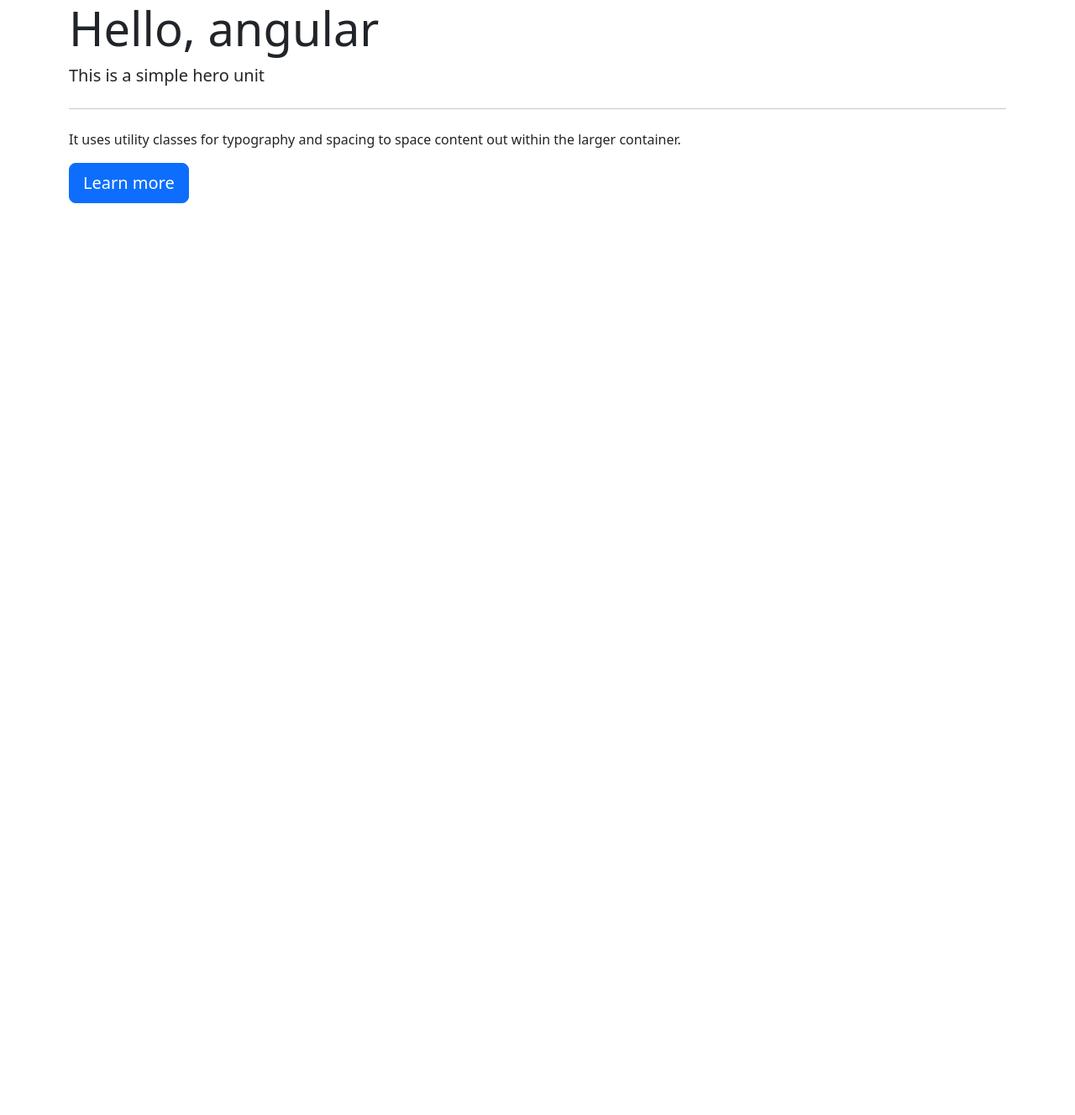
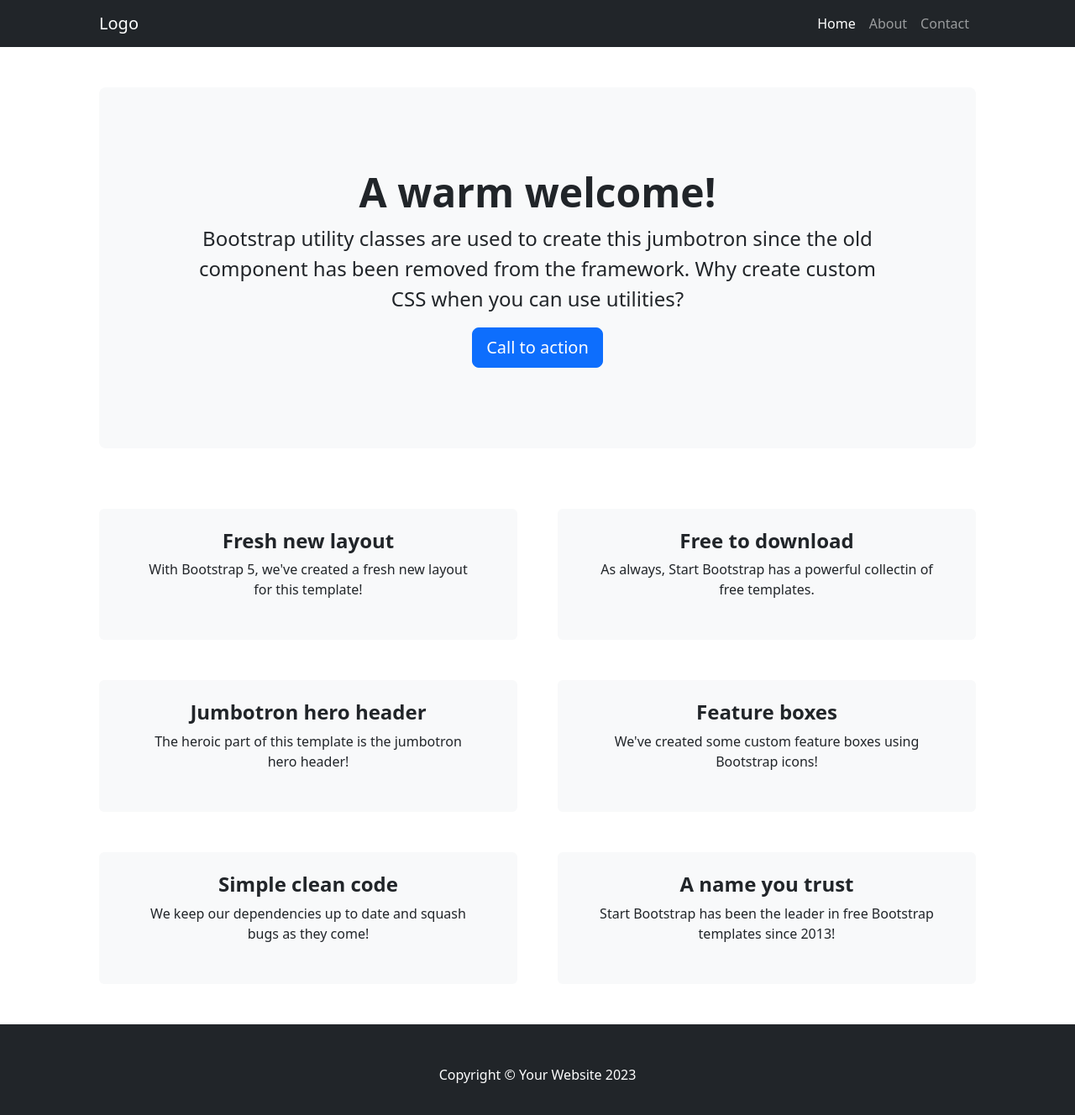
Before and after one commit to harikrishkk/angular-classes-intro, an Angular app: page / in a window 1280 px wide. Shown: the top 1328 px of the page at 84% size. Before the commit the page ends 800 px from the top, so only its background shows below. Built offline with nearby package versions, Linux system fonts and the light colour scheme.

Commit message:
commit 5: add starting bootstrap template code

```diff
--- a/src/app/app.component.html
+++ b/src/app/app.component.html
@@ -1,9 +1,101 @@
-<div class="container">
-  <div class="jumbotron">
-    <h1 class="display-4">Hello, angular</h1>
-    <p class="lead">This is a simple hero unit</p>
-    <hr class="my-4">
-    <p>It uses utility classes for typography and spacing to space content out within the larger container.</p>
-    <a class="btn btn-primary btn-lg" href="#" role="button">Learn more</a>
+<nav class="navbar navbar-expand-lg navbar-dark bg-dark">
+  <div class="container px-lg-5">
+    <a class="navbar-brand" href="#!">Logo</a>
+    <button class="navbar-toggler" type="button" data-bs-toggle="collapse" data-bs-target="#navbarSupportedContent"
+      aria-controls="navbarSupportedContent" aria-expanded="false" aria-label="Toggle navigation"><span
+        class="navbar-toggler-icon"></span></button>
+    <div class="collapse navbar-collapse" id="navbarSupportedContent">
+      <ul class="navbar-nav ms-auto mb-2 mb-lg-0">
+        <li class="nav-item"><a class="nav-link active" aria-current="page" href="#!">Home</a></li>
+        <li class="nav-item"><a class="nav-link" href="#!">About</a></li>
+        <li class="nav-item"><a class="nav-link" href="#!">Contact</a></li>
+      </ul>
+    </div>
   </div>
-</div>
+</nav>
+<!-- Header-->
+<header class="py-5">
+  <div class="container px-lg-5">
+    <div class="p-4 p-lg-5 bg-light rounded-3 text-center">
+      <div class="m-4 m-lg-5">
+        <h1 class="display-5 fw-bold">A warm welcome!</h1>
+        <p class="fs-4">Bootstrap utility classes are used to create this jumbotron since the old component has been
+          removed from the framework. Why create custom CSS when you can use utilities?</p>
+        <a class="btn btn-primary btn-lg" href="#!">Call to action</a>
+      </div>
+    </div>
+  </div>
+</header>
+<!-- Page Content-->
+<section class="pt-4">
+  <div class="container px-lg-5">
+    <!-- Page Features-->
+    <div class="row gx-lg-5">
+      <div class="col-lg-6 col-xxl-4 mb-5">
+        <div class="card bg-light border-0 h-100">
+          <div class="card-body text-center p-4 p-lg-5 pt-0 pt-lg-0">
+            <div class="feature bg-primary bg-gradient text-white rounded-3 mb-4 mt-n4"><i class="bi bi-collection"></i>
+            </div>
+            <h2 class="fs-4 fw-bold">Fresh new layout</h2>
+            <p class="mb-0">With Bootstrap 5, we've created a fresh new layout for this template!</p>
+          </div>
+        </div>
+      </div>
+      <div class="col-lg-6 col-xxl-4 mb-5">
+        <div class="card bg-light border-0 h-100">
+          <div class="card-body text-center p-4 p-lg-5 pt-0 pt-lg-0">
+            <div class="feature bg-primary bg-gradient text-white rounded-3 mb-4 mt-n4"><i
+                class="bi bi-cloud-download"></i></div>
+            <h2 class="fs-4 fw-bold">Free to download</h2>
+            <p class="mb-0">As always, Start Bootstrap has a powerful collectin of free templates.</p>
+          </div>
+        </div>
+      </div>
+      <div class="col-lg-6 col-xxl-4 mb-5">
+        <div class="card bg-light border-0 h-100">
+          <div class="card-body text-center p-4 p-lg-5 pt-0 pt-lg-0">
+            <div class="feature bg-primary bg-gradient text-white rounded-3 mb-4 mt-n4"><i
+                class="bi bi-card-heading"></i></div>
+            <h2 class="fs-4 fw-bold">Jumbotron hero header</h2>
+            <p class="mb-0">The heroic part of this template is the jumbotron hero header!</p>
+          </div>
+        </div>
+      </div>
+      <div class="col-lg-6 col-xxl-4 mb-5">
+        <div class="card bg-light border-0 h-100">
+          <div class="card-body text-center p-4 p-lg-5 pt-0 pt-lg-0">
+            <div class="feature bg-primary bg-gradient text-white rounded-3 mb-4 mt-n4"><i class="bi bi-bootstrap"></i>
+            </div>
+            <h2 class="fs-4 fw-bold">Feature boxes</h2>
+            <p class="mb-0">We've created some custom feature boxes using Bootstrap icons!</p>
+          </div>
+        </div>
+      </div>
+      <div class="col-lg-6 col-xxl-4 mb-5">
+        <div class="card bg-light border-0 h-100">
+          <div class="card-body text-center p-4 p-lg-5 pt-0 pt-lg-0">
+            <div class="feature bg-primary bg-gradient text-white rounded-3 mb-4 mt-n4"><i class="bi bi-code"></i></div>
+            <h2 class="fs-4 fw-bold">Simple clean code</h2>
+            <p class="mb-0">We keep our dependencies up to date and squash bugs as they come!</p>
+          </div>
+        </div>
+      </div>
+      <div class="col-lg-6 col-xxl-4 mb-5">
+        <div class="card bg-light border-0 h-100">
+          <div class="card-body text-center p-4 p-lg-5 pt-0 pt-lg-0">
+            <div class="feature bg-primary bg-gradient text-white rounded-3 mb-4 mt-n4"><i
+                class="bi bi-patch-check"></i></div>
+            <h2 class="fs-4 fw-bold">A name you trust</h2>
+            <p class="mb-0">Start Bootstrap has been the leader in free Bootstrap templates since 2013!</p>
+          </div>
+        </div>
+      </div>
+    </div>
+  </div>
+</section>
+<!-- Footer-->
+<footer class="py-5 bg-dark">
+  <div class="container">
+    <p class="m-0 text-center text-white">Copyright &copy; Your Website 2023</p>
+  </div>
+</footer>
```
Also changed, not shown: 1 other file (tests, documents, lock files or other folders).
